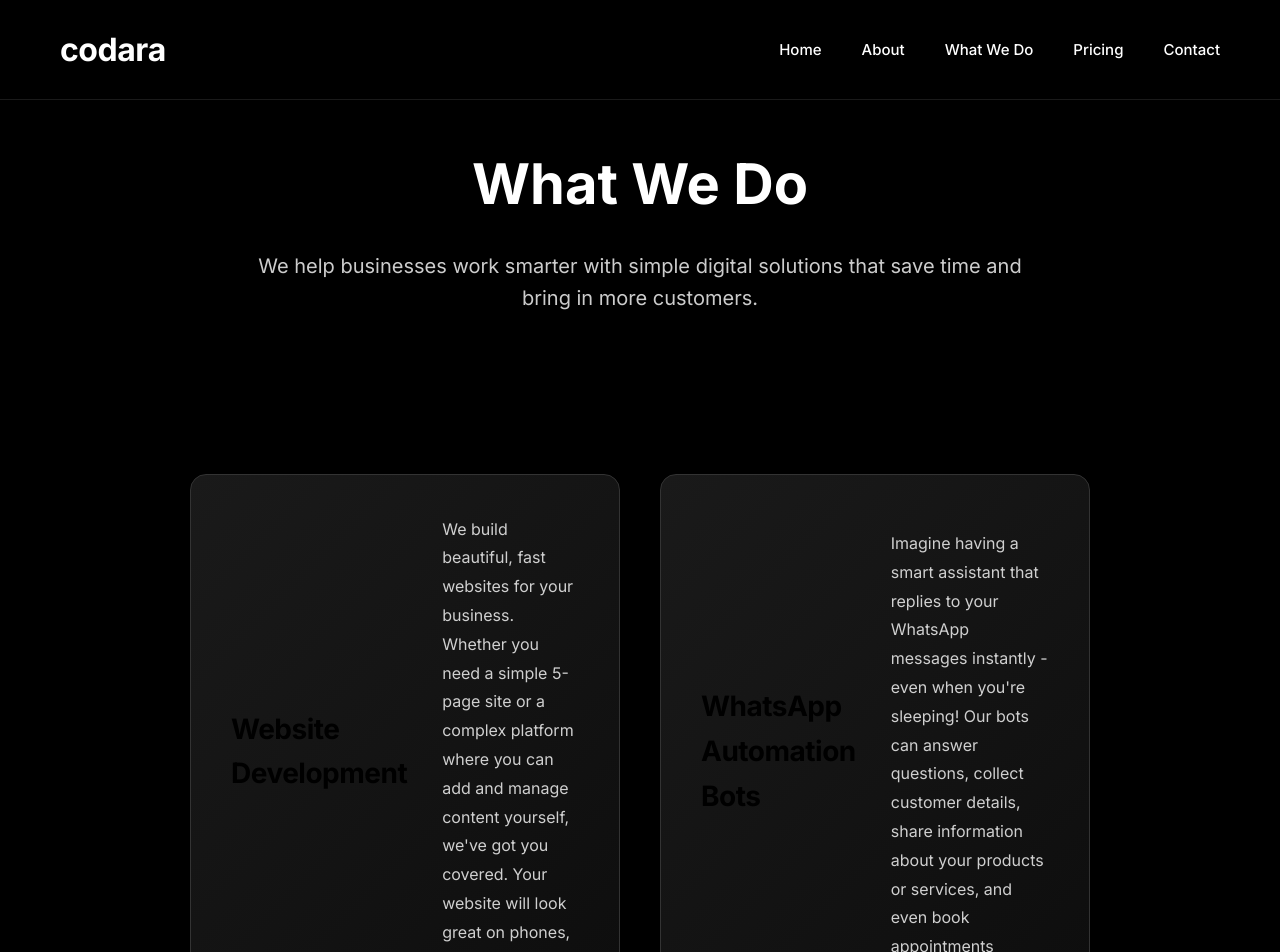
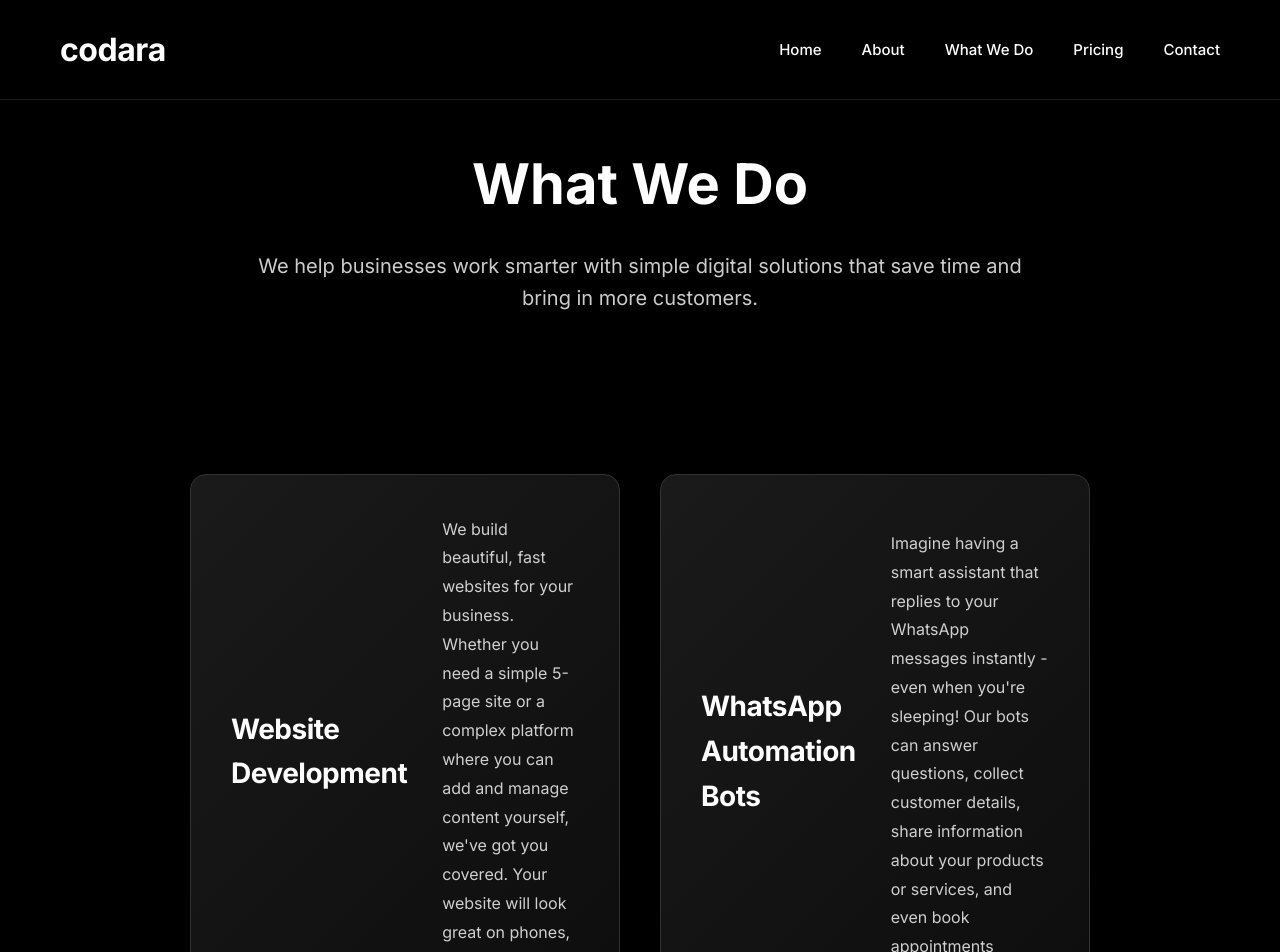
Before and after one commit to adxtya-codes/Codara, a Next.js app in the folder Desktop/codara/: page /what-we-do in a window 1280 px wide. Shown: the top 952 px of the page. Built offline with nearby package versions, Linux system fonts and the light colour scheme.

Commit message:
Fix What We Do cards styling and improve Most Popular badge visibility

```diff
--- a/Desktop/codara/app/globals.css
+++ b/Desktop/codara/app/globals.css
@@ -3965,3 +3965,61 @@ body {
 .service-description {
     color: initial !important;
 }
+
+/* Fix What We Do Cards - Remove conflicting resets */
+.what-we-do-section .service-card {
+    background: linear-gradient(135deg, #1a1a1a 0%, #0d0d0d 100%) !important;
+    border: 1px solid #333333 !important;
+    box-shadow: 0 4px 20px rgba(0,0,0,0.5) !important;
+    transition: all 0.4s ease !important;
+    padding: 40px !important;
+    border-radius: 16px !important;
+}
+
+.what-we-do-section .service-card:hover {
+    border-color: #666666 !important;
+    box-shadow: 0 8px 30px rgba(255,255,255,0.1) !important;
+    transform: translateY(-12px) !important;
+}
+
+.what-we-do-section .service-title {
+    font-size: 28px !important;
+    font-weight: 700 !important;
+    margin-bottom: 16px !important;
+    color: white !important;
+}
+
+.what-we-do-section .service-description {
+    font-size: 16px !important;
+    line-height: 1.8 !important;
+    color: rgba(255,255,255,0.8) !important;
+}
+
+/* Fix Most Popular Badge - Better Contrast */
+.popular-badge {
+    background: white !important;
+    color: #000000 !important;
+    font-weight: 700 !important;
+    box-shadow: 0 4px 15px rgba(255,255,255,0.4) !important;
+}
+
+/* Remove the bad generic resets that broke things */
+.service-card {
+    background: initial !important;
+    border: initial !important;
+    box-shadow: initial !important;
+}
+
+.service-card:hover {
+    border-color: initial !important;
+    box-shadow: initial !important;
+    transform: initial !important;
+}
+
+.service-title {
+    color: initial !important;
+}
+
+.service-description {
+    color: initial !important;
+}
```
